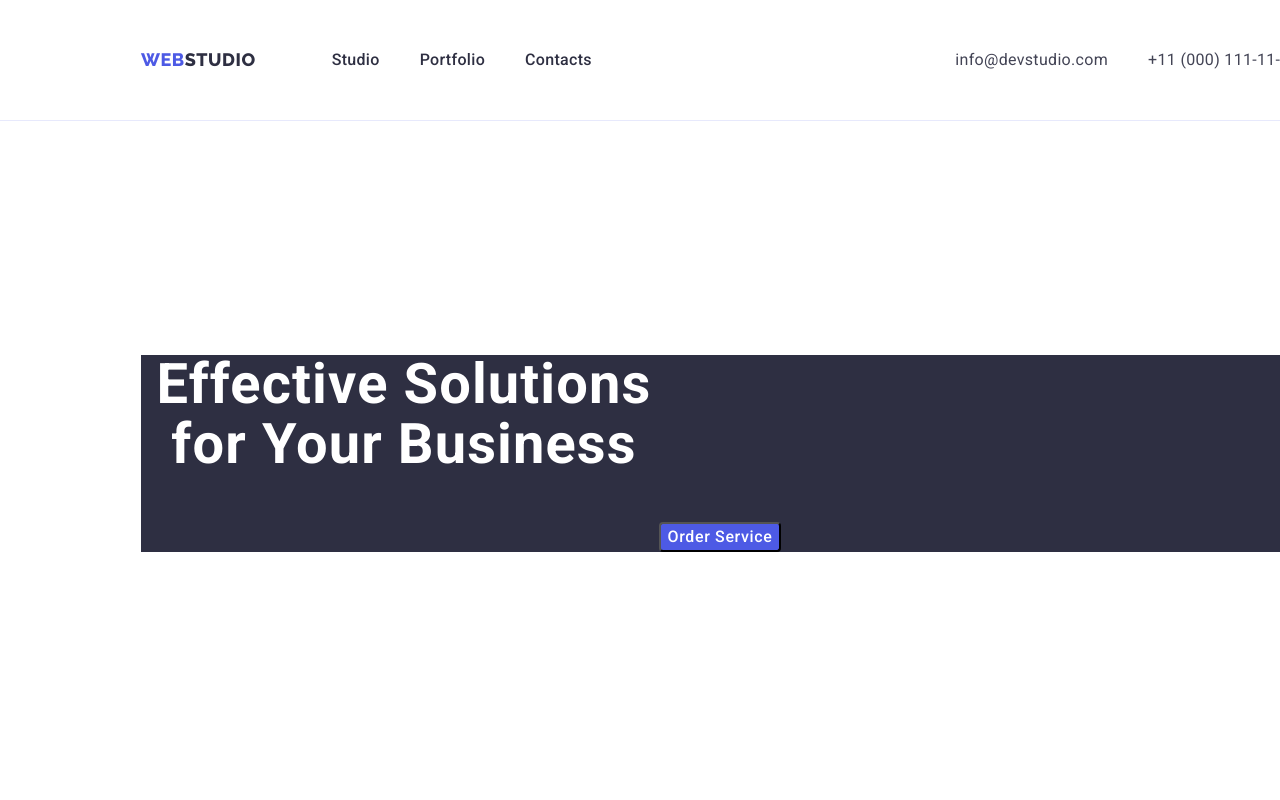
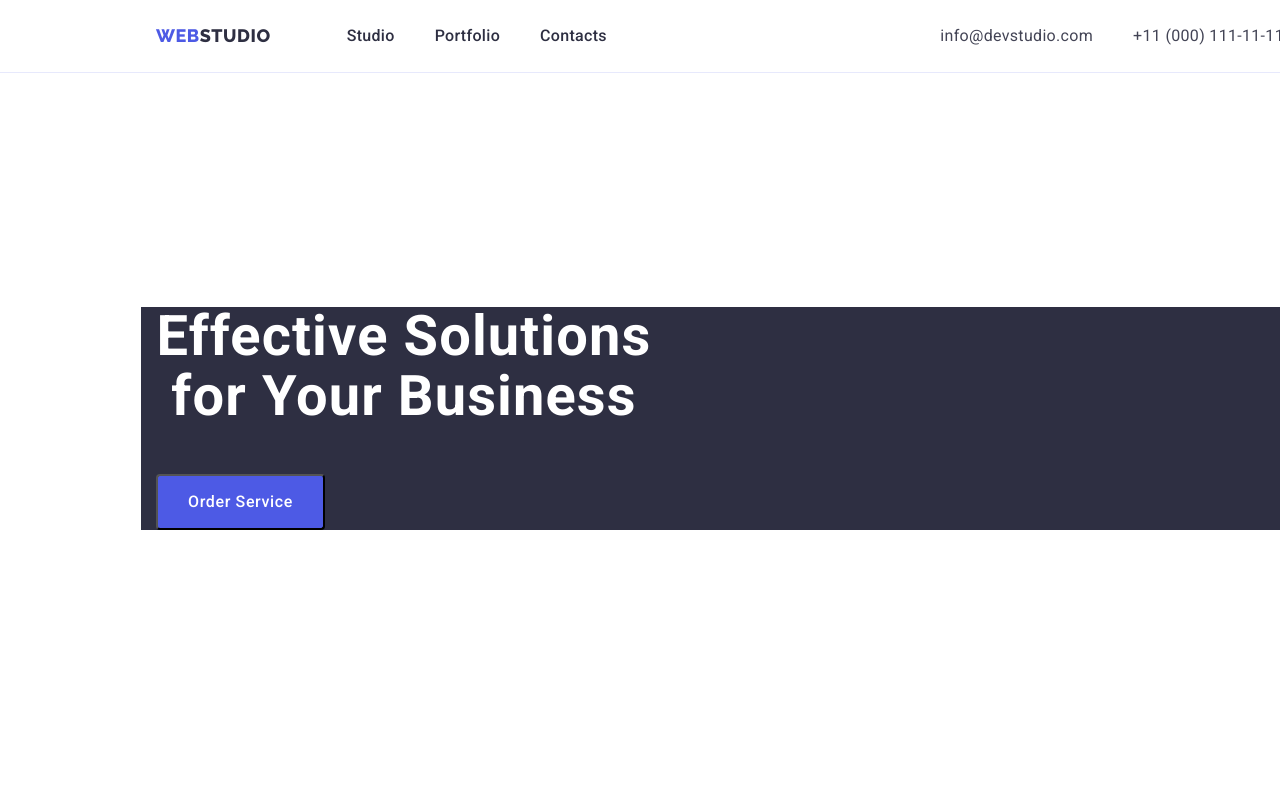
Before and after one commit to HaberSerhii/goit-home-work-03, a plain HTML site: page index.html in a window 1280 px wide. Shown: the top 800 px of the page. Drawn offline with nearby package versions, Linux system fonts and the light colour scheme.

Commit message:
Update 1.2
Fix

```diff
--- a/css/style.css
+++ b/css/style.css
@@ -48,7 +48,8 @@ img {
 .container {
   width: 1158px;
   margin: 0 auto;
-  padding: 0 15px;
+  padding-left: 15px;
+  padding-right: 15px;
 }
 
 /* Title */
@@ -104,17 +105,14 @@ img {
 .header-page {
   margin-left: auto;
   margin-right: auto;
+  border-bottom: 1px solid var(--accent-color);
 }
 
 .header-container {
   display: flex;
   justify-content: space-between;
-  margin: 0 auto;
-  padding-left: 141px;
-  padding-right: 141px;
   padding-top: 24px;
   padding-bottom: 24px;
-  border-bottom: 1px solid #e7e9fc;
 }
 
 .header-nav {
@@ -160,7 +158,6 @@ img {
   display: flex;
   flex-direction: row;
   align-items: flex-start;
-  padding: 24px 0;
   gap: 40px;
 }
 
@@ -188,7 +185,6 @@ img {
   display: flex;
   flex-direction: row;
   align-items: flex-start;
-  padding: 24px 0;
   gap: 40px;
 }
 
@@ -222,6 +218,9 @@ img {
 }
 
 .hero-button {
+  display: block;
+  min-width: 169px;
+  height: 56px;
   font-family: var(--main-brand-font);
   color: var(--white-background-color);
   font-weight: 500;
--- a/index.html
+++ b/index.html
@@ -22,7 +22,7 @@
     <!-- Site header -->
     <header class="header-page">
       <!-- Menu navigation -->
-      <div class="header-container">
+      <div class="header-container container">
         <nav class="header-nav">
           <a class="nav-logo link" href="./index.html"
             >Web<span class="nav-logo-part">Studio</span></a
```
